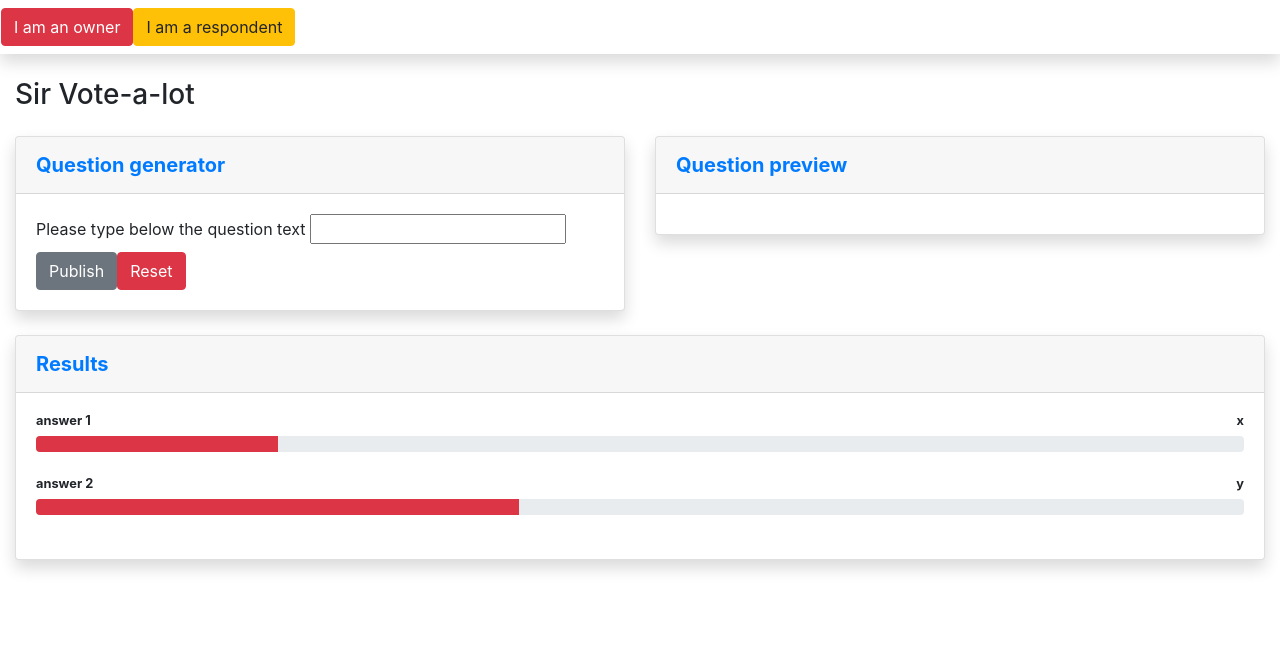
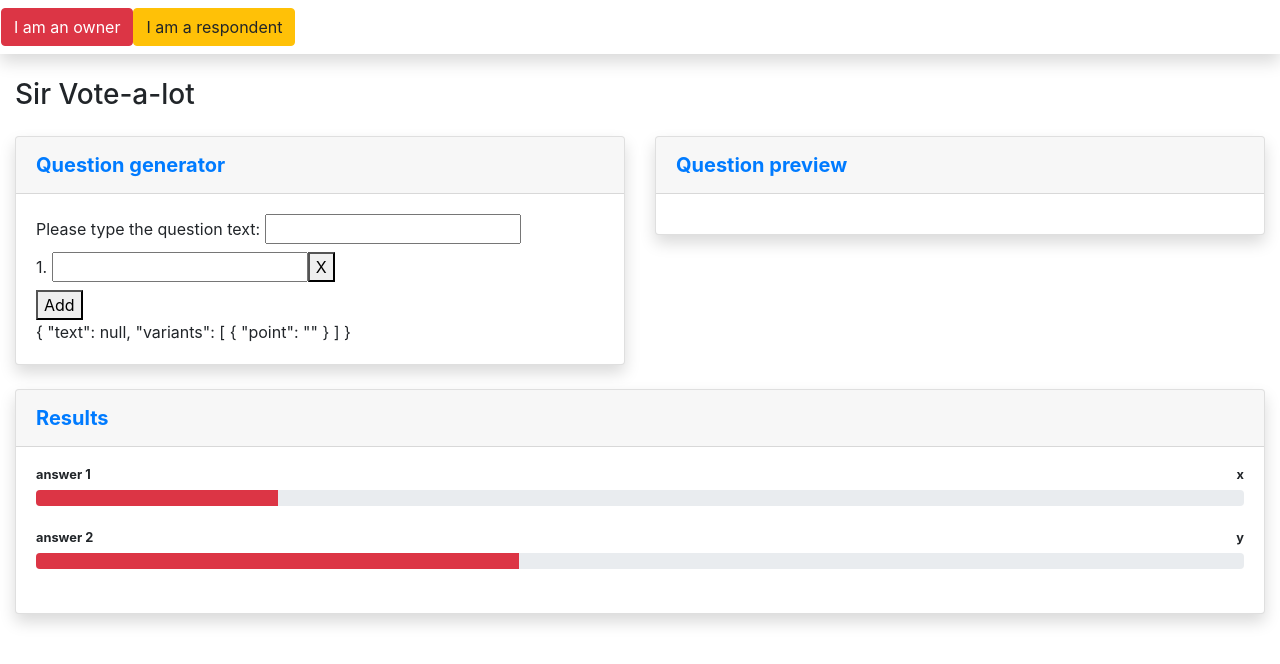
Before and after one commit to flaviuspilca/angular-test, an Angular app: page / in a window 1280 px wide. Shown: the top 664 px of the page. Built offline with nearby package versions, Linux system fonts and the light colour scheme.

Commit message:
adding forms v2

```diff
--- a/src/app/owner-view/owner-view.component.html
+++ b/src/app/owner-view/owner-view.component.html
@@ -5,28 +5,31 @@
         <h5 class="m-0 font-weight-bold text-primary">Question generator</h5>
       </div>
       <div class="card-body">
-        <label>
-          Please type below the question text
-          <input type="text" required maxlength="80" [formControl]="questionText">
-        </label>
-
-
-        <div *ngIf="questionText.invalid && (questionText.dirty || questionText.touched)" class="alert alert-danger">
-          <div>
-            Question text is required.
-          </div>
-        </div>
 
 
 
-        <div>
-          <a (click)="publishQuestion(questionText.invalid && (questionText.dirty || questionText.touched))" href="#" class="btn btn-secondary">
-            <span class="text">Publish</span>
-          </a>
-          <a (click)="resetQuestion()" href="#" class="btn btn-danger">
-            <span class="text">Reset</span>
-          </a>
-        </div>
+        <form [formGroup]="questionForm">
+
+          <label>
+            Please type the question text: <input maxlength="80" formControlName="text" />
+          </label>
+
+          <div formArrayName="variants">
+            <div *ngFor="let item of variants.controls; let pointIndex=index" [formGroupName]="pointIndex">
+              <label>
+                {{pointIndex+1}}. <input maxlength="80" formControlName="point" />
+              </label>
+              <button type="button" (click)="deleteVariant(pointIndex)">X</button>
+            </div>
+            <button type="button" (click)="addVariant()">Add</button>
+          </div>
+
+        </form>
+
+        {{ this.questionForm.value | json }}
+
+
+
       </div>
     </div>
   </div>
@@ -37,11 +40,7 @@
         <h5 class="m-0 font-weight-bold text-primary">Question preview</h5>
       </div>
       <div class="card-body">
-        <div *ngIf="validQuestion">
-          <p>
-            Question: {{ questionText.value }}
-          </p>
-        </div>
+
       </div>
     </div>
   </div>
--- a/src/app/owner-view/owner-view.component.ts
+++ b/src/app/owner-view/owner-view.component.ts
@@ -1,5 +1,5 @@
 import { Component, OnInit } from '@angular/core';
-import { FormControl } from '@angular/forms';
+import { FormBuilder, FormGroup, FormArray } from '@angular/forms';
 
 
 @Component({
@@ -7,25 +7,32 @@ import { FormControl } from '@angular/forms';
   templateUrl: './owner-view.component.html',
   styleUrls: ['./owner-view.component.css']
 })
+
+
 export class OwnerViewComponent implements OnInit {
 
-  questionText = new FormControl('');
-  validQuestion : Boolean = false;
+  constructor(private fb: FormBuilder) { }
 
-  constructor() { }
+  questionForm: FormGroup;
 
-  ngOnInit(): void {
+  ngOnInit() {
+    this.questionForm = this.fb.group({
+      text: [],
+      variants: this.fb.array([this.fb.group({point:''})])
+    })
+  }
+
+  get variants() {
+    return this.questionForm.get('variants') as FormArray;
+  }
+
+  addVariant() {
+    this.variants.push(this.fb.group({point:''}));
+  }
+
+  deleteVariant(index) {
+    this.variants.removeAt(index);
   }
 
 
-  publishQuestion(validForm) {
-    this.validQuestion = !validForm;
-    return this.validQuestion;
-  }
-
-  resetQuestion() {
-    this.questionText.setValue('');
-    this.validQuestion = false;
-  }
-
 }
```
